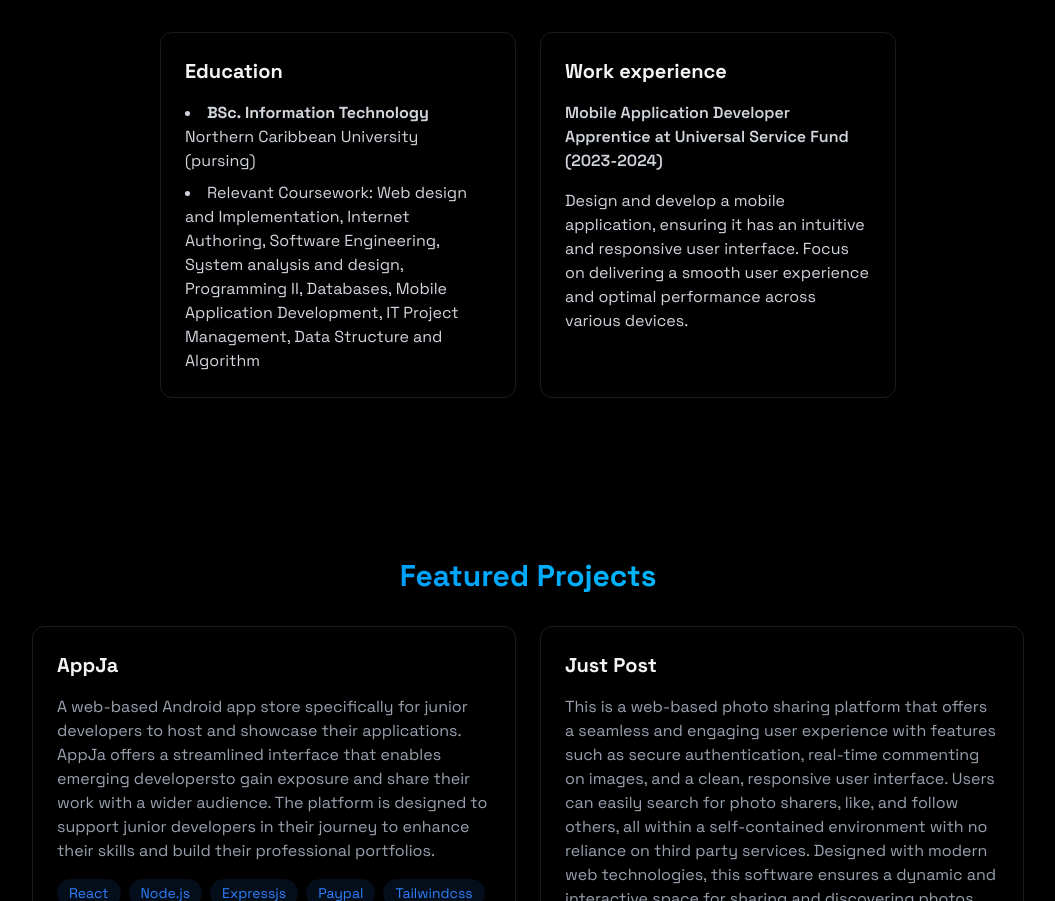
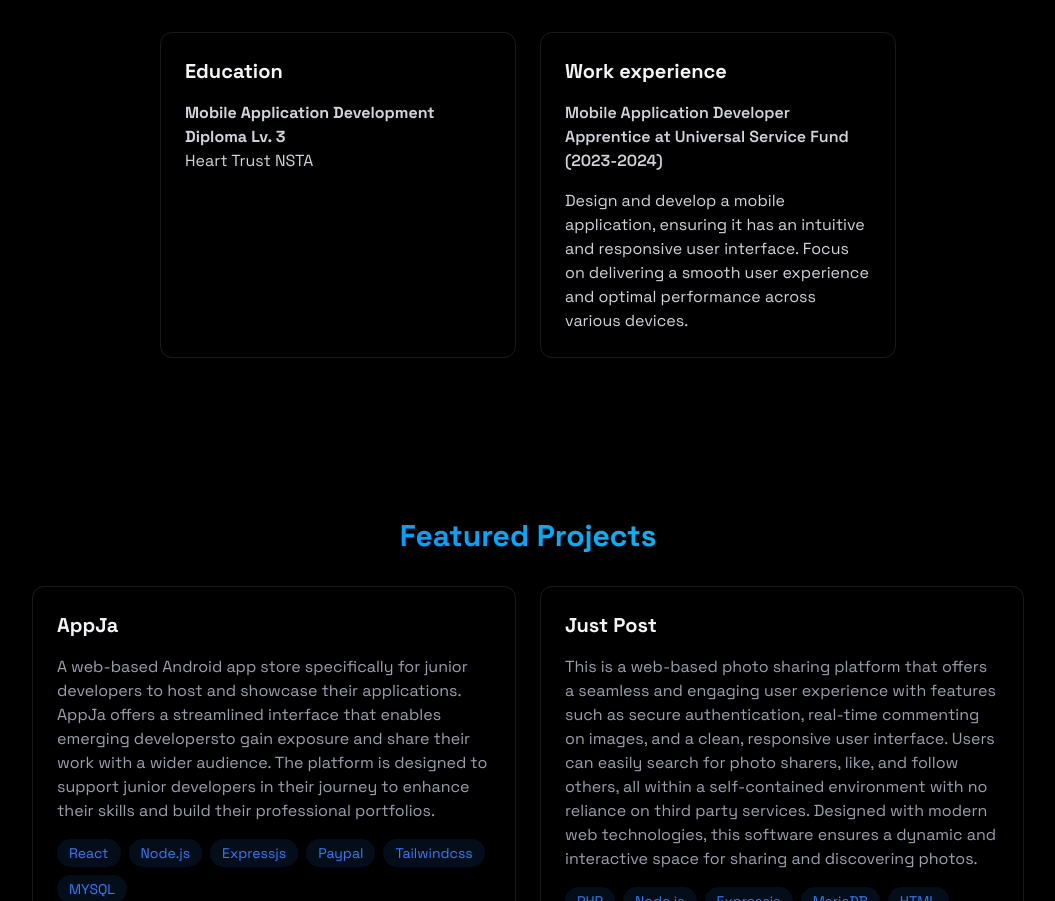
Before and after one commit to winstonmalcolm-tech/winston-malcolm-portfolio, a React (Vite) app: page / in a window 1280 px wide. Shown: the part 1422-2323 px from the top of the page, without its empty margins (112-1167 px from the left). Built offline with nearby package versions, Linux system fonts and the light colour scheme.

Commit message:
change education

```diff
--- a/src/components/sections/About.jsx
+++ b/src/components/sections/About.jsx
@@ -1,4 +1,3 @@
-import React from 'react'
 import RevealOnScroll from "../RevealOnScroll";
 
 const About = () => {
@@ -40,13 +39,11 @@ const About = () => {
                 <div className='p-6 rounded-xl border-white/10 border hover:translate-y-1 transition-all'>
                     <h3 className='text-xl font-bold mb-4'>Education</h3>
 
-                    <ul className='list-disc list-inside text-gray-300 space-y-2'>
+                    <ul className='list-none list-inside text-gray-300 space-y-2'>
                         <li>
-                            <strong>BSc. Information Technology</strong> Northern Caribbean University (pursing)
+                            <strong>Mobile Application Development Diploma Lv. 3</strong><br /> Heart Trust NSTA
                         </li>
-                        <li>
-                            Relevant Coursework: Web design and Implementation, Internet Authoring, Software Engineering, System analysis and design, Programming II, Databases, Mobile Application Development, IT Project Management, Data Structure and Algorithm
-                        </li>
+
                     </ul>
                 </div>
 
```
